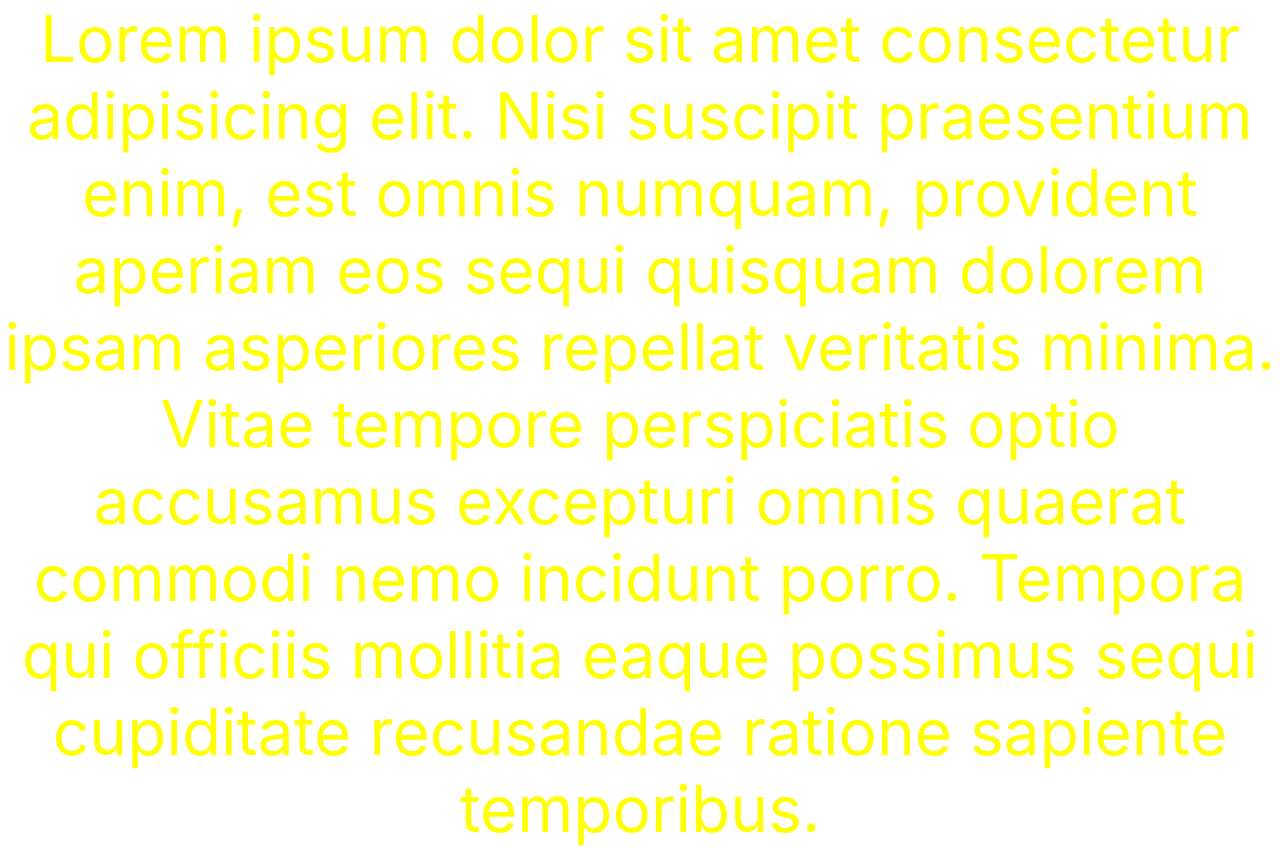
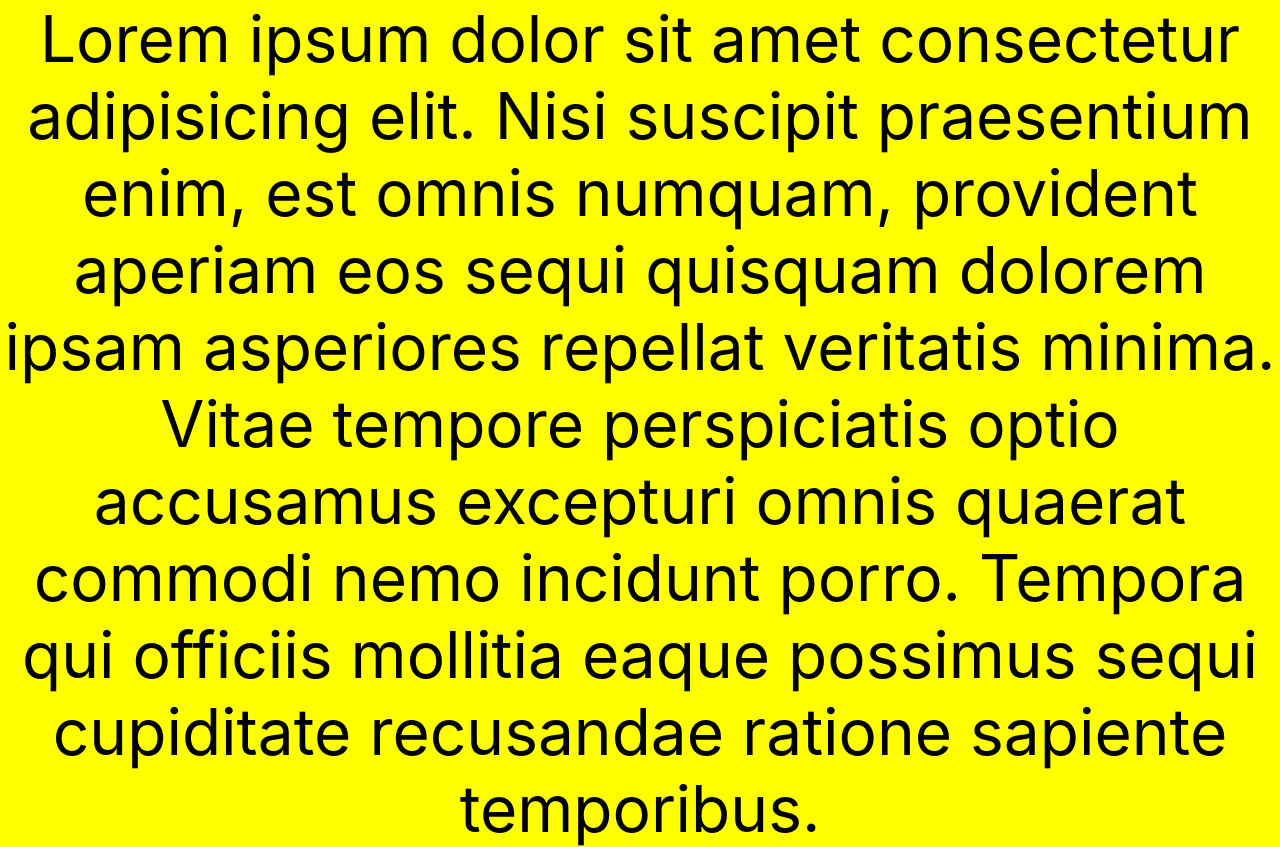
Before and after one commit to AndreiX7/react-test, a React (Create React App) app: page / in a window 1280 px wide. Built offline with nearby package versions, Linux system fonts and the light colour scheme.

Commit message:
update inline css

```diff
--- a/src/components/HOC.js
+++ b/src/components/HOC.js
@@ -5,7 +5,7 @@ const HOC = (Display) => (props) => {
   const randomColor = color[Math.floor(Math.random() * color.length)];
 
   return (
-    <div style={{ color: randomColor }}>
+    <div style={{ backgroundColor: randomColor }}>
       <Display />
     </div>
   );
```
